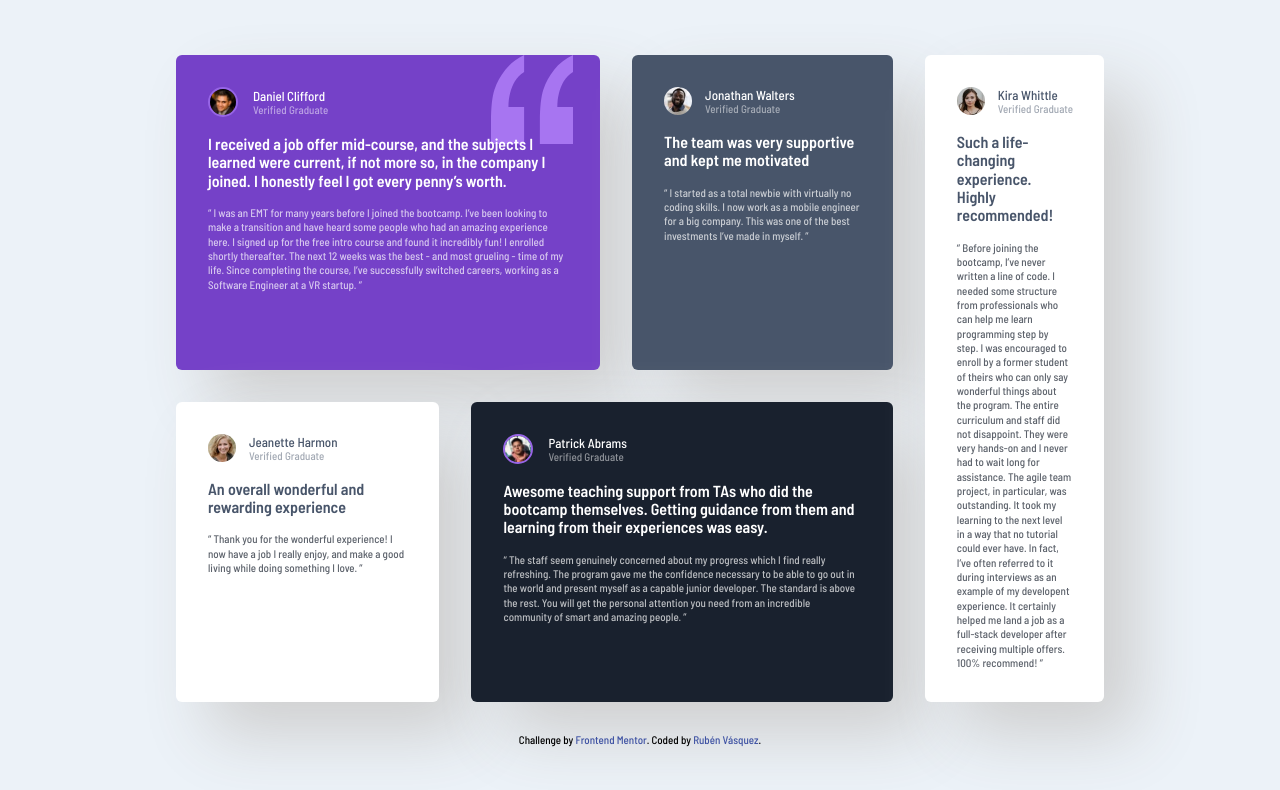
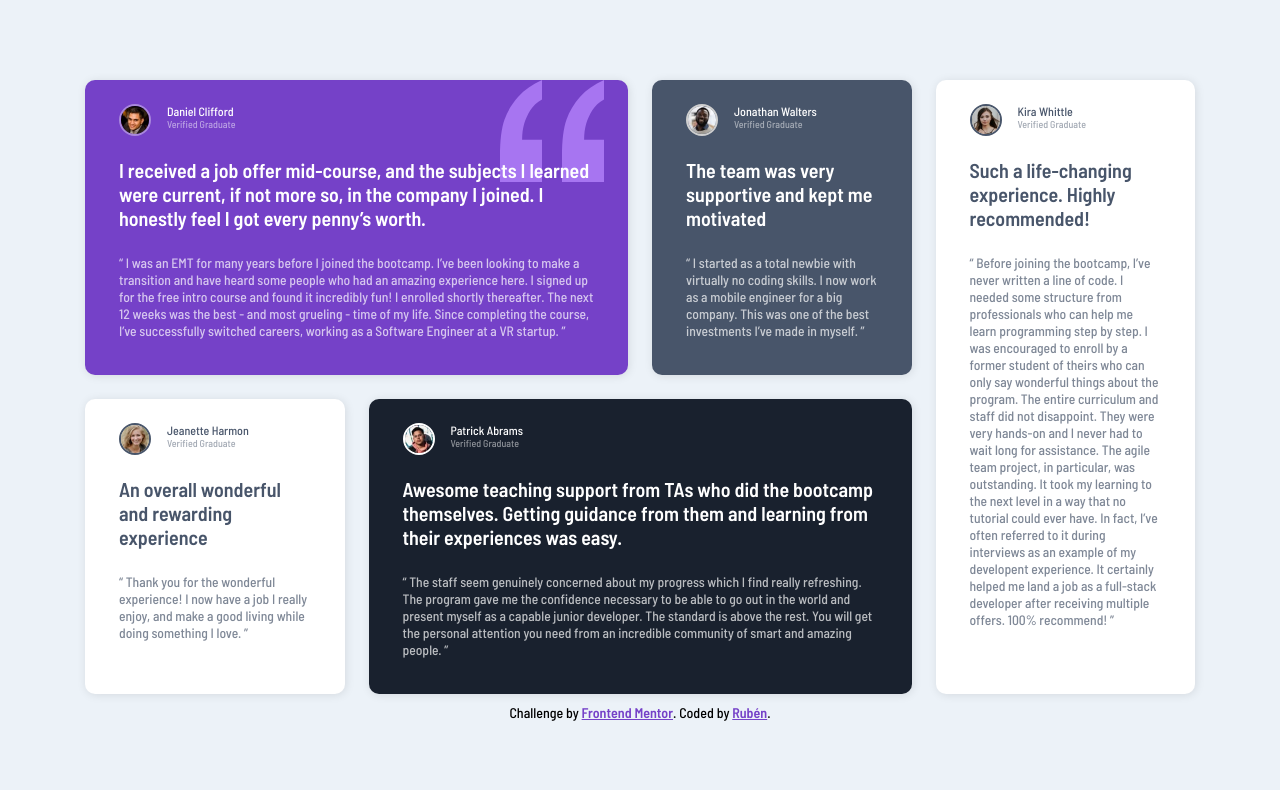
Before and after one commit to Rubendvb/testimonials-grid-section-main, a plain HTML site: page index.html in a window 1280 px wide. Drawn offline with Linux system fonts and the light colour scheme.

Commit message:
refactoring

```diff
--- a/assets/css/base.css
+++ /dev/null
@@ -1,24 +0,0 @@
-:root {
-  --bg-roxo: hsl(263, 55%, 52%);
-  --bg-cinza-claro: hsl(217, 19%, 35%);
-  --bg-cinza-escuro: hsl(219, 29%, 14%);
-  --branco: hsl(0, 0%, 100%);
-  --cinza-claro-texto: hsl(210, 46%, 95%);
-  --cinza-escuro-texto: hsl(0, 0%, 81%);
-
-  --font-family: "Barlow Semi Condensed", sans-serif;
-}
-
-body {
-  background: var(--cinza-claro-texto);
-  font-family: var(--font-family);
-  font-size: 0.813rem;
-}
-
-.attribution {
-  font-size: 11px;
-  text-align: center;
-}
-.attribution a {
-  color: hsl(228, 45%, 44%);
-}
--- a/assets/css/cards.css
+++ /dev/null
@@ -1,120 +0,0 @@
-.cardContainer {
-  border: none;
-  border-radius: 6px;
-  padding: 1.19rem;
-  box-shadow: 33px 33px 66px var(--cinza-escuro-texto);
-}
-
-.card1 {
-  background: var(--bg-roxo);
-  background-image: url("../images/bg-pattern-quotation.svg");
-  background-repeat: no-repeat;
-  background-size: 82px 89px;
-  background-position-x: 92%;
-}
-
-.card1 .cardContainer___img__perfil,
-.card4 .cardContainer___img__perfil {
-  border: 2px solid hsl(263, 72%, 65%);
-}
-
-.card2 {
-  background: var(--bg-cinza-claro);
-}
-
-.card3 {
-  background: var(--branco);
-}
-
-.card3 .cardContainer__nome,
-.card5 .cardContainer__nome {
-  color: var(--bg-cinza-claro);
-}
-
-.card4 {
-  background: var(--bg-cinza-escuro);
-}
-
-.card5 {
-  background: var(--branco);
-}
-
-.cardContainer header {
-  display: flex;
-  align-items: center;
-  justify-content: flex-start;
-  margin-bottom: 1rem;
-}
-
-.cardContainer___img__perfil {
-  border-radius: 50%;
-  width: 50%;
-}
-
-.cardContainer__nome {
-  color: var(--branco);
-  font-weight: 500;
-  margin: -15px;
-}
-
-.cardContainer__nome p:nth-child(2) {
-  margin-top: 1px;
-  opacity: 50%;
-  font-size: 0.688rem;
-}
-
-.cardContainer__paragrafoDestaque {
-  color: var(--branco);
-  font-weight: 600;
-  font-size: 1rem;
-  line-height: 1.15;
-  margin-bottom: 1rem;
-}
-
-.card3 .cardContainer__paragrafoDestaque,
-.card5 .cardContainer__paragrafoDestaque {
-  color: var(--bg-cinza-claro);
-}
-
-.cardContainer > p:nth-child(3) {
-  color: var(--branco);
-  opacity: 70%;
-  font-weight: 500;
-  font-size: 0.688rem;
-  line-height: 1.3;
-}
-
-.cardContainer:nth-child(3) p:nth-child(3),
-.card5 p:nth-child(3) {
-  color: var(--bg-cinza-escuro);
-}
-
-@media screen and (min-width: 1024px) {
-  .cardContainer {
-    padding: 2rem;
-  }
-
-  .card1 {
-    grid-area: daniel;
-  }
-
-  .card2 {
-    grid-area: jonathan;
-  }
-
-  .card3 {
-    grid-area: jeanette;
-  }
-
-  .card4 {
-    grid-area: patrick;
-  }
-
-  .card5 {
-    grid-area: aside;
-  }
-
-  .footer {
-    grid-area: footer;
-  }
-}
--- a/assets/css/main.css
+++ /dev/null
@@ -1,47 +0,0 @@
-.bodyContainer {
-  display: grid;
-  gap: 1.5rem;
-  grid-template-columns: auto;
-  grid-template-rows: repeat(2, auto);
-  padding: 0 4rem;
-  margin: 3rem 0;
-}
-
-.mainContainer {
-  display: grid;
-  grid-template-columns: auto;
-  grid-template-rows: repeat(4, auto);
-  gap: 1.5rem;
-}
-
-@media screen and (min-width: 768px) {
-  .mainContainer {
-    grid-template-columns: repeat(2, 1fr);
-    grid-template-rows: repeat(2, 1fr);
-  }
-}
-
-@media screen and (min-width: 1024px) {
-  .bodyContainer {
-    align-content: center;
-    grid-template-areas:
-      "main aside"
-      "footer footer";
-    grid-template-columns: 4fr 1fr;
-    grid-template-rows: auto;
-    height: 100vh;
-    margin: 0;
-    gap: 2rem;
-    padding: 0 11rem;
-  }
-
-  .mainContainer {
-    grid-template-columns: repeat(3, auto);
-    grid-template-rows: repeat(2, auto);
-    grid-template-areas:
-      "daniel daniel jonathan"
-      "jeanette patrick patrick";
-    gap: 2rem;
-    grid-area: main;
-  }
-}
--- a/assets/css/reset.css
+++ /dev/null
@@ -1,133 +0,0 @@
-* {
-  box-sizing: border-box;
-}
-
-html,
-body,
-div,
-span,
-applet,
-object,
-iframe,
-h1,
-h2,
-h3,
-h4,
-h5,
-h6,
-p,
-blockquote,
-pre,
-a,
-abbr,
-acronym,
-address,
-big,
-cite,
-code,
-del,
-dfn,
-em,
-img,
-ins,
-kbd,
-q,
-s,
-samp,
-small,
-strike,
-strong,
-sub,
-sup,
-tt,
-var,
-b,
-u,
-i,
-center,
-dl,
-dt,
-dd,
-ol,
-ul,
-li,
-fieldset,
-form,
-label,
-legend,
-table,
-caption,
-tbody,
-tfoot,
-thead,
-tr,
-th,
-td,
-article,
-aside,
-canvas,
-details,
-embed,
-figure,
-figcaption,
-footer,
-header,
-hgroup,
-menu,
-nav,
-output,
-ruby,
-section,
-summary,
-time,
-mark,
-audio,
-video {
-  margin: 0;
-  padding: 0;
-  border: 0;
-  font-size: 100%;
-  font: inherit;
-  vertical-align: baseline;
-}
-/* HTML5 display-role reset for older browsers */
-article,
-aside,
-details,
-figcaption,
-figure,
-footer,
-header,
-hgroup,
-menu,
-nav,
-section {
-  display: block;
-}
-body {
-  line-height: 1;
-}
-ol,
-ul {
-  list-style: none;
-}
-blockquote,
-q {
-  quotes: none;
-}
-blockquote:before,
-blockquote:after,
-q:before,
-q:after {
-  content: "";
-  content: none;
-}
-table {
-  border-collapse: collapse;
-  border-spacing: 0;
-}
-
-a {
-  color: inherit;
-  text-decoration: none;
-}
--- a/index.html
+++ b/index.html
@@ -2,47 +2,43 @@
 <html lang="en">
   <head>
     <meta charset="UTF-8" />
+    <link rel="preconnect" href="https://fonts.googleapis.com" />
+    <link rel="preconnect" href="https://fonts.gstatic.com" crossorigin />
     <meta name="viewport" content="width=device-width, initial-scale=1.0" />
     <link
       rel="icon"
       type="image/png"
       sizes="32x32"
-      href="assets/images/favicon-32x32.png"
+      href="./images/favicon-32x32.png"
     />
-    <title>Frontend Mentor | Testimonials - Grid</title>
-    <link rel="stylesheet" href="assets/css/reset.css" />
-    <link rel="preconnect" href="https://fonts.googleapis.com" />
-    <link rel="preconnect" href="https://fonts.gstatic.com" crossorigin />
+
+    <title>Frontend Mentor | [Challenge Name Here]</title>
     <link
       href="https://fonts.googleapis.com/css2?family=Barlow+Semi+Condensed:wght@500;600&display=swap"
       rel="stylesheet"
     />
-    <link rel="stylesheet" href="assets/css/base.css" />
-    <link rel="stylesheet" href="assets/css/main.css" />
-    <link rel="stylesheet" href="assets/css/cards.css" />
+    <link rel="stylesheet" href="./src/css/reset.css" />
+    <link rel="stylesheet" href="./src/css/style.css" />
   </head>
-  <body class="bodyContainer">
-    <main class="mainContainer">
-      <article class="cardContainer card1">
-        <header>
-          <div class="cardContainer__img">
-            <img
-              class="cardContainer___img__perfil"
-              src="assets/images/image-daniel.jpg"
-              alt=""
-            />
-          </div>
-          <div class="cardContainer__nome">
-            <p>Daniel Clifford</p>
-            <p>Verified Graduate</p>
+  <body>
+    <div class="card-container">
+      <article class="card card-violet">
+        <header class="card-header">
+          <img src="./src/assets/images/image-daniel.jpg" alt="avatar Daniel" />
+
+          <div class="card-group">
+            <span class="card-name">Daniel Clifford</span>
+            <span class="card-verified">Verified Graduate</span>
           </div>
         </header>
-        <p class="cardContainer__paragrafoDestaque">
+
+        <h2 class="card-title">
           I received a job offer mid-course, and the subjects I learned were
           current, if not more so, in the company I joined. I honestly feel I
           got every penny’s worth.
-        </p>
-        <p>
+        </h2>
+
+        <p class="card-text">
           “ I was an EMT for many years before I joined the bootcamp. I’ve been
           looking to make a transition and have heard some people who had an
           amazing experience here. I signed up for the free intro course and
@@ -52,71 +48,73 @@
           a Software Engineer at a VR startup. ”
         </p>
       </article>
-      <article class="cardContainer card2">
-        <header>
-          <div class="cardContainer__img">
+
+      <article class="card card-grayish">
+        <header class="card-header">
           <img
-              class="cardContainer___img__perfil"
-              src="assets/images/image-jonathan.jpg"
-              alt=""
+            src="./src/assets/images/image-jonathan.jpg"
+            alt="avatar Jonathan"
           />
-          </div>
-          <div class="cardContainer__nome">
-            <p>Jonathan Walters</p>
-            <p>Verified Graduate</p>
+
+          <div class="card-group">
+            <span class="card-name">Jonathan Walters</span>
+            <span class="card-verified">Verified Graduate</span>
           </div>
         </header>
-        <p class="cardContainer__paragrafoDestaque">
+
+        <h2 class="card-title">
           The team was very supportive and kept me motivated
-        </p>
-        <p>
+        </h2>
+
+        <p class="card-text">
           “ I started as a total newbie with virtually no coding skills. I now
           work as a mobile engineer for a big company. This was one of the best
           investments I’ve made in myself. ”
         </p>
       </article>
-      <article class="cardContainer card3">
-        <header>
-          <div class="cardContainer__img">
+
+      <article class="card card-white">
+        <header class="card-header">
           <img
-              class="cardContainer___img__perfil"
-              src="assets/images/image-jeanette.jpg"
-              alt=""
+            src="./src/assets/images/image-jeanette.jpg"
+            alt="avatar Jeanette"
           />
-          </div>
-          <div class="cardContainer__nome">
-            <p>Jeanette Harmon</p>
-            <p>Verified Graduate</p>
+
+          <div class="card-group">
+            <span class="card-name">Jeanette Harmon</span>
+            <span class="card-verified">Verified Graduate</span>
           </div>
         </header>
-        <p class="cardContainer__paragrafoDestaque">
+
+        <h2 class="card-title">
           An overall wonderful and rewarding experience
-        </p>
-        <p>
+        </h2>
+
+        <p class="card-text">
           “ Thank you for the wonderful experience! I now have a job I really
           enjoy, and make a good living while doing something I love. ”
         </p>
       </article>
-      <article class="cardContainer card4">
-        <header>
-          <div class="cardContainer__img">
+
+      <article class="card card-blackish">
+        <header class="card-header">
           <img
-              class="cardContainer___img__perfil"
-              src="assets/images/image-patrick.jpg"
-              alt=""
+            src="./src/assets/images/image-patrick.jpg"
+            alt="avatar Patrick"
           />
-          </div>
-          <div class="cardContainer__nome">
-            <p>Patrick Abrams</p>
-            <p>Verified Graduate</p>
+
+          <div class="card-group">
+            <span class="card-name">Patrick Abrams</span>
+            <span class="card-verified">Verified Graduate</span>
           </div>
         </header>
-        <p class="cardContainer__paragrafoDestaque">
+
+        <h2 class="card-title">
           Awesome teaching support from TAs who did the bootcamp themselves.
           Getting guidance from them and learning from their experiences was
           easy.
-        </p>
-        <p>
+        </h2>
+        <p class="card-text">
           “ The staff seem genuinely concerned about my progress which I find
           really refreshing. The program gave me the confidence necessary to be
           able to go out in the world and present myself as a capable junior
@@ -125,50 +123,43 @@
           people. ”
         </p>
       </article>
-    </main>
-    <aside class="cardContainer card5">
-      <header>
-        <div class="cardContainer__img">
-          <img
-            class="cardContainer___img__perfil"
-            src="assets/images/image-kira.jpg"
-            alt=""
-          />
-        </div>
-        <div class="cardContainer__nome">
-          <p>Kira Whittle</p>
-          <p>Verified Graduate</p>
+
+      <aside class="card card-white">
+        <header class="card-header">
+          <img src="./src/assets/images/image-kira.jpg" alt="avatar Kira" />
+
+          <div class="card-group">
+            <span class="card-name">Kira Whittle</span>
+            <span class="card-verified">Verified Graduate</span>
           </div>
         </header>
-      <p class="cardContainer__paragrafoDestaque">
+
+        <h2 class="card-title">
           Such a life-changing experience. Highly recommended!
-      </p>
-      <p>
+        </h2>
+
+        <p class="card-text">
           “ Before joining the bootcamp, I’ve never written a line of code. I
           needed some structure from professionals who can help me learn
-        programming step by step. I was encouraged to enroll by a former student
-        of theirs who can only say wonderful things about the program. The
-        entire curriculum and staff did not disappoint. They were very hands-on
-        and I never had to wait long for assistance. The agile team project, in
-        particular, was outstanding. It took my learning to the next level in a
-        way that no tutorial could ever have. In fact, I’ve often referred to it
-        during interviews as an example of my developent experience. It
-        certainly helped me land a job as a full-stack developer after receiving
-        multiple offers. 100% recommend! ”
+          programming step by step. I was encouraged to enroll by a former
+          student of theirs who can only say wonderful things about the program.
+          The entire curriculum and staff did not disappoint. They were very
+          hands-on and I never had to wait long for assistance. The agile team
+          project, in particular, was outstanding. It took my learning to the
+          next level in a way that no tutorial could ever have. In fact, I’ve
+          often referred to it during interviews as an example of my developent
+          experience. It certainly helped me land a job as a full-stack
+          developer after receiving multiple offers. 100% recommend! ”
         </p>
       </aside>
-    <footer class="footer">
+    </div>
+
     <div class="attribution">
       Challenge by
       <a href="https://www.frontendmentor.io?ref=challenge" target="_blank"
         >Frontend Mentor</a
       >. Coded by
-        <a
-          href="https://www.linkedin.com/in/rub%C3%A9n-v%C3%A1squez-71711a1b7/"
-          target="_blank"
-          >Rubén Vásquez</a
-        >.
+      <a href="https://github.com/Rubendvb" target="_blank">Rubén</a>.
     </div>
-    </footer>
   </body>
 </html>
--- /dev/null
+++ b/src/css/reset.css
@@ -0,0 +1,37 @@
+* {
+  min-width: 0;
+  font: inherit;
+  margin: 0;
+  padding: 0;
+}
+
+*,
+*::before,
+*::after {
+  box-sizing: border-box;
+}
+
+img,
+video,
+svg {
+  display: block;
+  height: auto;
+  max-width: 100%;
+}
+
+body {
+  min-height: 100dvh;
+}
+
+h1,
+h2,
+h3,
+h4,
+h5,
+h6 {
+  text-wrap: balance;
+}
+
+p {
+  text-wrap: pretty;
+}
--- /dev/null
+++ b/src/css/style.css
@@ -0,0 +1,152 @@
+:root {
+  --Moderate-violet: hsl(263, 55%, 52%);
+  --Very-dark-grayish-blue: hsl(217, 19%, 35%);
+  --Very-dark-blackish-blue: hsl(219, 29%, 14%);
+  --White: hsl(0, 0%, 100%);
+  --Light-gray: hsl(0, 0%, 81%);
+  --Light-grayish-blue: hsl(210, 46%, 95%);
+}
+
+* {
+  font-synthesis: none;
+  text-rendering: optimizeLegibility;
+  -webkit-font-smoothing: antialiased;
+  -moz-osx-font-smoothing: grayscale;
+  -webkit-text-size-adjust: 100%;
+  font-family: 'Barlow Semi Condensed', sans-serif;
+}
+
+body {
+  background-color: var(--Light-grayish-blue);
+  padding: 70px 24px;
+  align-content: center;
+}
+
+html {
+  font-size: 62.5%;
+}
+
+.card-container {
+  display: flex;
+  flex-direction: column;
+  gap: 24px;
+  margin-bottom: 2rem;
+  max-width: 1110px;
+
+  @media (min-width: 768px) {
+    display: grid;
+    grid-template-columns: repeat(2, 1fr);
+  }
+
+  @media (min-width: 1024px) {
+    grid-template-columns: repeat(4, 1fr);
+    margin: 0 auto 1rem;
+  }
+}
+
+.card {
+  background-color: var(--White);
+  border-radius: 10px;
+  padding: 24px 34px 36px;
+  color: var(--White);
+  box-shadow: 1px 1px 10px 0px rgba(0, 0, 0, 0.1);
+}
+
+.card-violet {
+  background-color: var(--Moderate-violet);
+  background-image: url('../assets/images/bg-pattern-quotation.svg');
+  background-repeat: no-repeat;
+  background-position: top right 24px;
+
+  @media (min-width: 1024px) {
+    grid-column: 1 / 3;
+  }
+
+  header {
+    img {
+      border-color: hsl(263, 55%, 70%);
+    }
+  }
+}
+
+.card-header {
+  display: flex;
+  gap: 16px;
+  margin-bottom: 22px;
+
+  img {
+    width: 32px;
+    height: 32px;
+    border-radius: 50%;
+    border: 2px solid;
+  }
+}
+
+.card-group {
+  span {
+    font-size: 1.2rem;
+    display: block;
+  }
+
+  .card-verified {
+    opacity: 0.5;
+    font-size: 1rem;
+  }
+}
+
+.card-title {
+  font-size: 2rem;
+  text-wrap: auto;
+  margin-bottom: 24px;
+  font-weight: 600;
+}
+
+.card-text {
+  font-size: 1.36rem;
+  opacity: 0.7;
+  font-weight: 500;
+}
+
+.card-grayish {
+  background-color: var(--Very-dark-grayish-blue);
+
+  img {
+    border-color: var(--Light-gray);
+  }
+}
+
+aside.card-white {
+  grid-column: 1 / span 2;
+
+  @media (min-width: 1024px) {
+    grid-column: 4 / -1;
+    grid-row: 1 / 3;
+  }
+}
+
+.card-white {
+  color: var(--Very-dark-grayish-blue);
+
+  @media (min-width: 1024px) {
+    grid-column: 1/ 2;
+  }
+}
+
+.card-blackish {
+  background-color: var(--Very-dark-blackish-blue);
+
+  @media (min-width: 1024px) {
+    grid-column: 2 / 4;
+  }
+}
+
+.attribution {
+  text-align: center;
+  font-size: 1.4rem;
+  color: var(--Very-dark-blackish);
+
+  a {
+    color: var(--Moderate-violet);
+    font-weight: 600;
+  }
+}
```
Also changed, not shown: src/assets/design/desktop-design.jpg (renamed from assets/design/desktop-design.jpg), src/assets/design/desktop-preview.jpg (renamed from assets/design/desktop-preview.jpg), src/assets/design/mobile-design.jpg (renamed from assets/design/mobile-design.jpg), src/assets/images/bg-pattern-quotation.svg (renamed from assets/images/bg-pattern-quotation.svg), src/assets/images/favicon-32x32.png (renamed from assets/images/favicon-32x32.png), src/assets/images/image-daniel.jpg (renamed from assets/images/image-daniel.jpg), src/assets/images/image-jeanette.jpg (renamed from assets/images/image-jeanette.jpg), src/assets/images/image-jonathan.jpg (renamed from assets/images/image-jonathan.jpg), src/assets/images/image-kira.jpg (renamed from assets/images/image-kira.jpg), src/assets/images/image-patrick.jpg (renamed from assets/images/image-patrick.jpg), 1 other file. Lines whose indentation alone changed are shown as unchanged.
